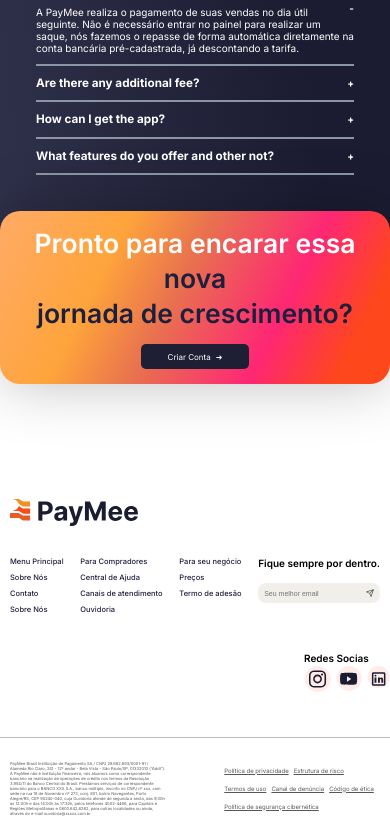
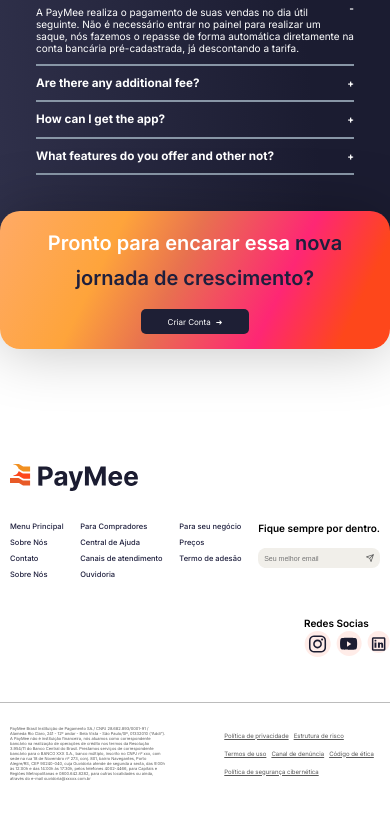
Before and after one commit to feehsantanajs/paymee, a React (Vite) app: page / in a window 390 px wide. Shown: the part 4501-5339 px from the top of the page. After the commit the page ends 5304 px from the top, so only its background shows below. Built offline with nearby package versions, Linux system fonts and the light colour scheme.

Commit message:
upt responsive pages

```diff
--- a/src/components/ReadyContainer/styles.scss
+++ b/src/components/ReadyContainer/styles.scss
@@ -26,5 +26,17 @@
     span{
       color:var(--blue-500)
     }
+
+
   }
 }
+
+@media only screen and (max-width:425px){
+  .container-ready{
+
+    h1{
+      font-size: 4rem;
+      line-height: 7rem;
+    }
+  }
+}
--- a/src/pages/Support/styles.scss
+++ b/src/pages/Support/styles.scss
@@ -105,7 +105,9 @@
       justify-content: start;
       gap:30rem;
 
-
+      @media (max-width:425px){
+        gap:6rem;
+      }
 
       .verification{
         margin-bottom:2rem;
```
